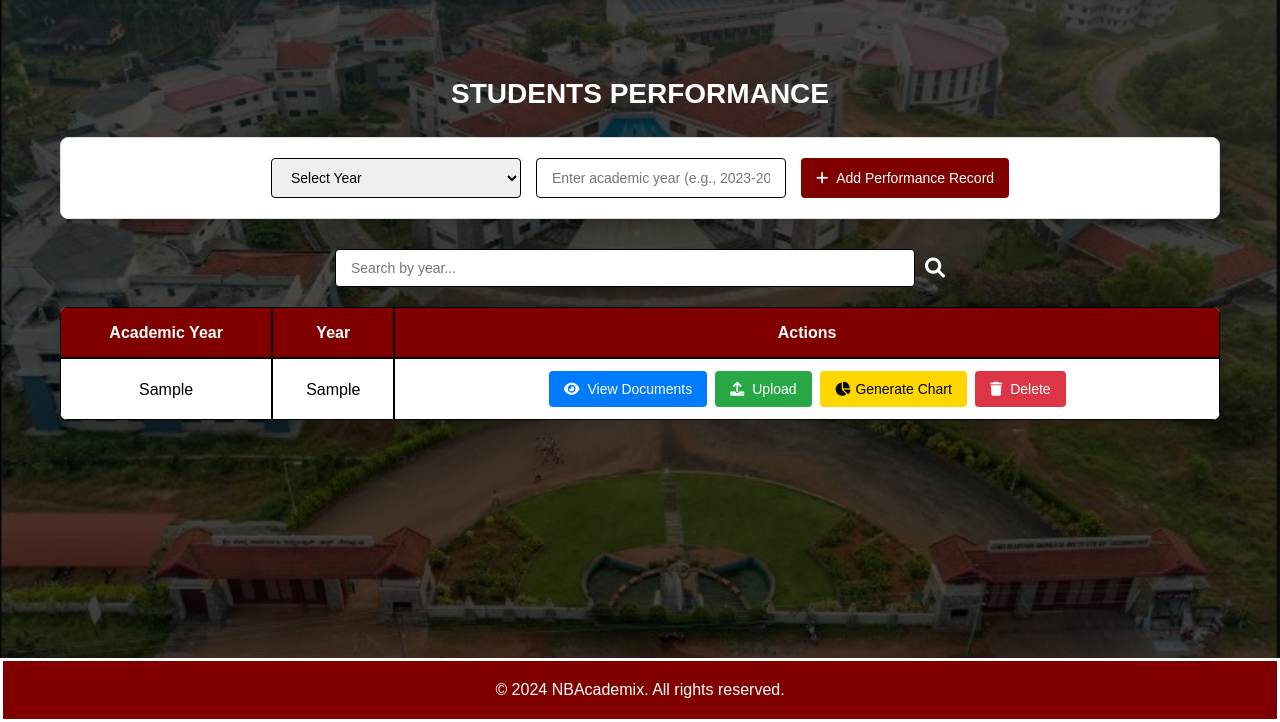
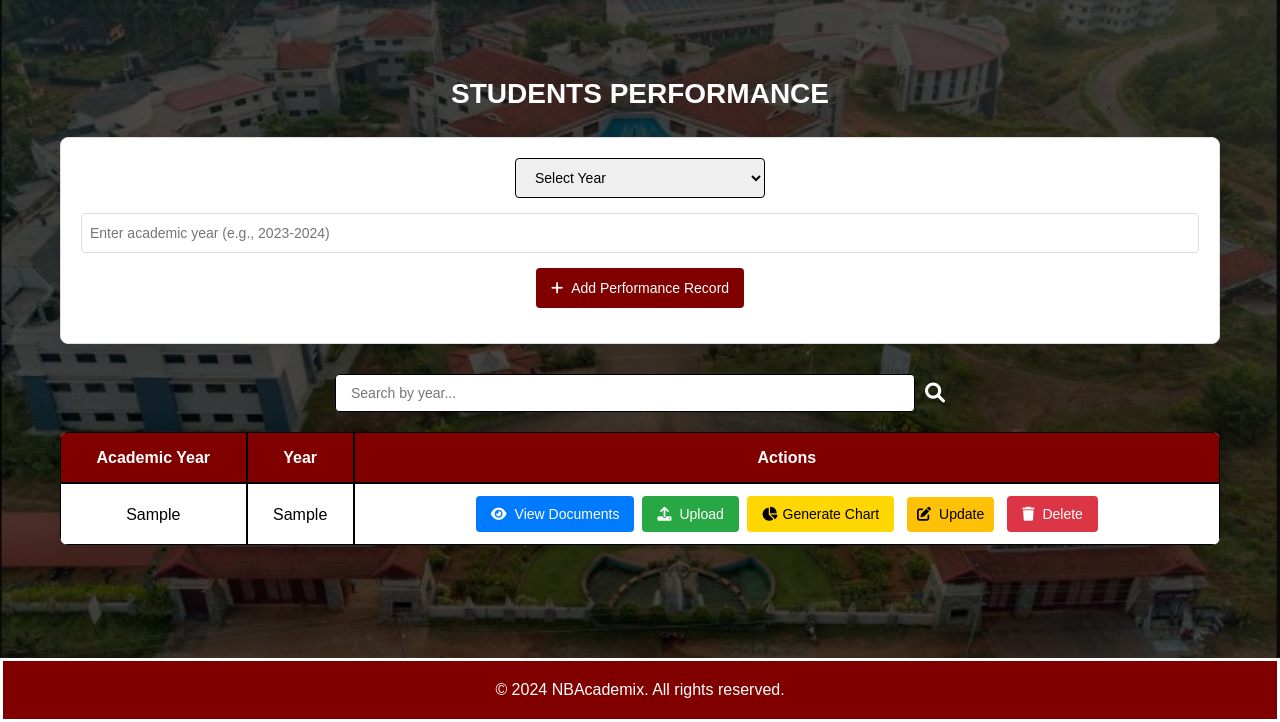
Before and after one commit to VaishnaviRaoB/NBAcademix, a Django app: page /student-performance/ in a window 1280 px wide. Shown: the part 78-800 px from the top of the page. Run offline with Django 3.2, Linux system fonts and the light colour scheme; a user stored in the database is signed in; tables that the repository leaves empty hold one stand-in row (values such as "Sample post"); data that the repository does not hold is empty.

Commit message:
performance  update button

```diff
--- a/NBAcademix/adminpage/templates/adminpage/higher_studies.html
+++ b/NBAcademix/adminpage/templates/adminpage/higher_studies.html
@@ -463,7 +463,7 @@
     }
     /* Add these styles to your CSS file */
 .update-btn {
-    background-color: yellow;
+    background-color:gold;
     color: black;
     border: none;
     padding: 8px 16px;
--- a/NBAcademix/adminpage/templates/adminpage/placement_home.html
+++ b/NBAcademix/adminpage/templates/adminpage/placement_home.html
@@ -411,6 +411,7 @@ h2 {
     width: 100%;
     border-collapse: collapse;
     margin-top: 20px;
+
 }
 
 .performance-table th,
@@ -420,7 +421,7 @@ h2 {
 }
 
 .performance-table th {
-    background-color: #f8f9fa;
+    background-color: #600000;
 }
 /* Responsive Adjustments */
 @media (max-width: 768px) {
--- a/NBAcademix/adminpage/templates/adminpage/student_list.html
+++ b/NBAcademix/adminpage/templates/adminpage/student_list.html
@@ -243,9 +243,7 @@ h2 {
     background-color: #800000;
     color: white;
 }
-.updatebtn{
-    color: yellow;
-}
+
 
 .add-btn:hover {
     background-color: #600000;
@@ -498,7 +496,7 @@ h2 {
     color: #666;
 }
 .update-btn{
-    background-color: yellow;
+    background-color:gold;
 }
 /* Modal Styles */
 .modal {
--- a/NBAcademix/adminpage/templates/adminpage/student_performance.html
+++ b/NBAcademix/adminpage/templates/adminpage/student_performance.html
@@ -94,7 +94,9 @@
                                     {% endif %}
                                 </div>
                             {% endif %}
-
+                            <button type="button" class="btn update-btn" onclick="openUpdateModal('update-modal-{{ performance.id }}')">
+                                <i class="fas fa-edit"></i> Update
+                            </button>
                             <!-- Delete Form -->
                             <form method="post" action="{% url 'delete_performance' performance.id %}" class="delete-form" onsubmit="return confirm('Are you sure you want to delete this entire record? This will also delete all associated documents.');">
                                 {% csrf_token %}
@@ -156,6 +158,32 @@
         {% endif %}
     {% endfor %}
 
+    {% for performance in performances %}
+    <div id="update-modal-{{ performance.id }}" class="modal">
+        <div class="modal-content">
+            <div class="modal-header">
+                <h2>Update Performance Details</h2>
+                <span class="close" onclick="closeUpdateModal('update-modal-{{ performance.id }}')">&times;</span>
+            </div>
+            <div class="modal-body">
+                <form method="post" action="{% url 'update_performance' performance.id %}">
+                    {% csrf_token %}
+                    <div class="form-group">
+                        <label for="academic_year_in">Year</label>
+                        <input type="text" name="academic_year_in" value="{{ performance.academic_year_in }}" required>
+                    </div>
+                    <div class="form-group">
+                        <label for="academic_year">Academic Year</label>
+                        <input type="text" name="academic_year" value="{{ performance.academic_year }}" required>
+                    </div>
+                    <button type="submit" class="btn save-btn">
+                        <i class="fas fa-save"></i> Save Changes
+                    </button>
+                </form>
+            </div>
+        </div>
+    </div>
+    {% endfor %}
     <!-- Chart Modals (Existing chart modal code remains the same) -->
     {% for performance in performances %}
     {% if performance.performance_chart and performance.performance_chart.chart_image %}
@@ -596,12 +624,15 @@ h2 {
 .modal-content {
     background-color: white;
     border-radius: 8px;
-    width: 80%;
+    width: 40%;
     max-width: 1000px;
     max-height: 80%;
     overflow-y: auto;
     box-shadow: 0 4px 8px rgba(0, 0, 0, 0.2);
     position: relative;
+    padding: 2rem;
+    top:10rem;
+    left:25rem;
 }
 
 .modal-header {
@@ -612,7 +643,9 @@ h2 {
     background-color: #f4f4f4;
     border-bottom: 1px solid #ddd;
 }
-
+.modal-header > h2{
+    color: #600000;
+}
 .modal-actions {
     display: flex;
     gap: 10px;
@@ -629,6 +662,47 @@ h2 {
     color: #600000;
 }
 
+.update-btn {
+    background-color: #ffc107;
+    color: #000;
+    border: none;
+    padding: 5px 10px;
+    margin: 0 5px;
+    border-radius: 4px;
+    cursor: pointer;
+    height: 2.2rem;
+}
+
+.update-btn:hover {
+    background-color: #ffb300;
+}
+
+.save-btn {
+    background-color:#600000;
+    color: white;
+    border: none;
+    padding: 8px 16px;
+    border-radius: 4px;
+    cursor: pointer;
+    margin-top: 15px;
+}
+
+.form-group {
+    margin-bottom: 15px;
+
+}
+
+.form-group label {
+    display: block;
+    margin-bottom: 5px;
+}
+
+.form-group input {
+    width: 100%;
+    padding: 8px;
+    border: 1px solid #ddd;
+    border-radius: 4px;
+}
 /* Chart Modal Specific Styles */
 .chart-modal {
     z-index: 1500;
@@ -824,5 +898,20 @@ h2 {
             }
         });
     });
+
+function openUpdateModal(modalId) {
+    document.getElementById(modalId).style.display = "block";
+}
+
+function closeUpdateModal(modalId) {
+    document.getElementById(modalId).style.display = "none";
+}
+
+// Close modal when clicking outside
+window.onclick = function(event) {
+    if (event.target.classList.contains('modal')) {
+        event.target.style.display = "none";
+    }
+}
 </script>
 {% endblock %}
--- a/NBAcademix/adminpage/urls.py
+++ b/NBAcademix/adminpage/urls.py
@@ -11,6 +11,7 @@ urlpatterns = [
     path('profile/', views.profile, name='profile'),
     path('delete-account/', views.delete_account, name='delete_account'),
     path('student-performance/', views.student_performance_view, name='student_performance'),
+    path('update-performance/<int:performance_id>/', views.update_performance, name='update_performance'),
     path('upload-performance-file/<int:performance_id>/', views.upload_performance_file, name='upload_performance_file'),
     path('delete_performance/<int:performance_id>/', views.delete_performance, name='delete_performance'),
     path('delete_performance_file/<int:document_id>/', views.delete_performance_file, name='delete_performance_file'),
--- a/NBAcademix/adminpage/views.py
+++ b/NBAcademix/adminpage/views.py
@@ -270,6 +270,26 @@ def delete_performance(request, document_id):
     messages.success(request, "Document deleted successfully.")
     return redirect('student_performance')
 
+@login_required
+def update_performance(request, performance_id):
+    performance = get_object_or_404(StudentPerformance, id=performance_id)
+
+    if request.method == 'POST':
+        academic_year_in = request.POST.get('academic_year_in')
+        academic_year = request.POST.get('academic_year')
+
+        if academic_year and academic_year_in:
+            try:
+                performance.academic_year_in = academic_year_in
+                performance.academic_year = academic_year
+                performance.save()
+                messages.success(request, f'Performance record updated successfully.')
+            except Exception as e:
+                messages.error(request, f'Error updating performance record: {str(e)}')
+        else:
+            messages.error(request, 'Please provide all required information.')
+
+    return redirect('student_performance')
 
 @login_required
 def upload_performance_file(request, performance_id):
```
